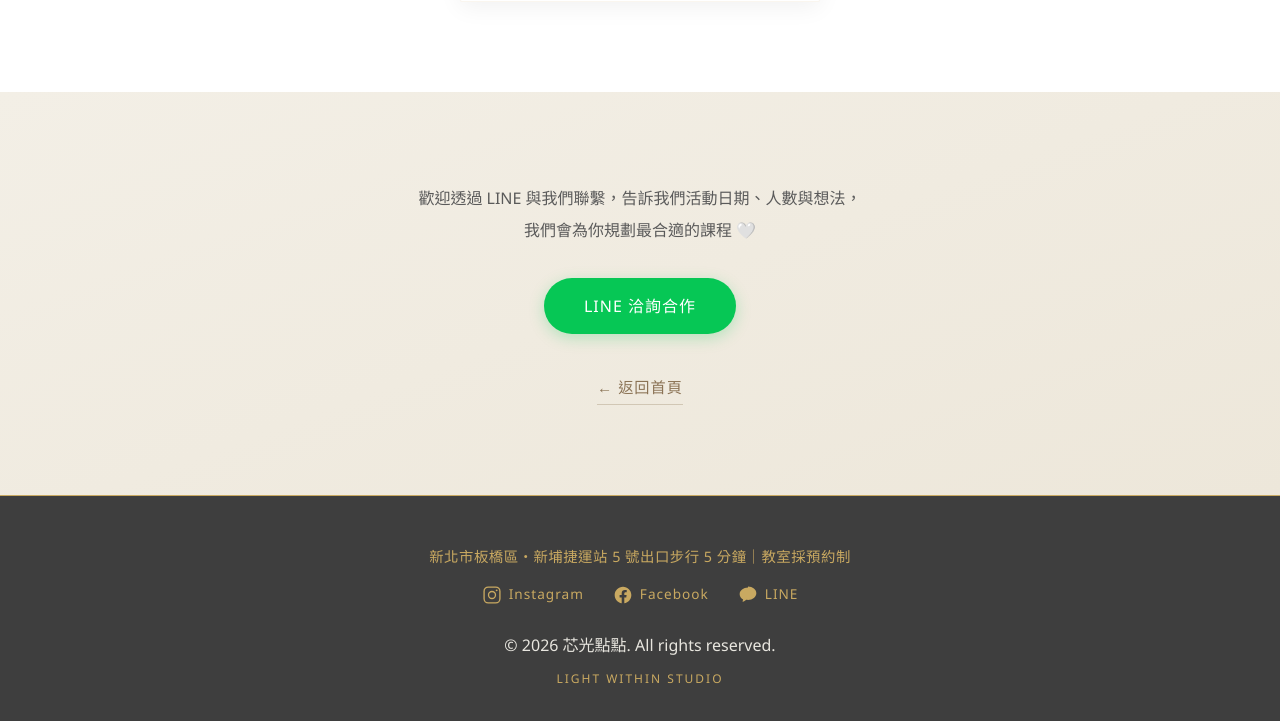
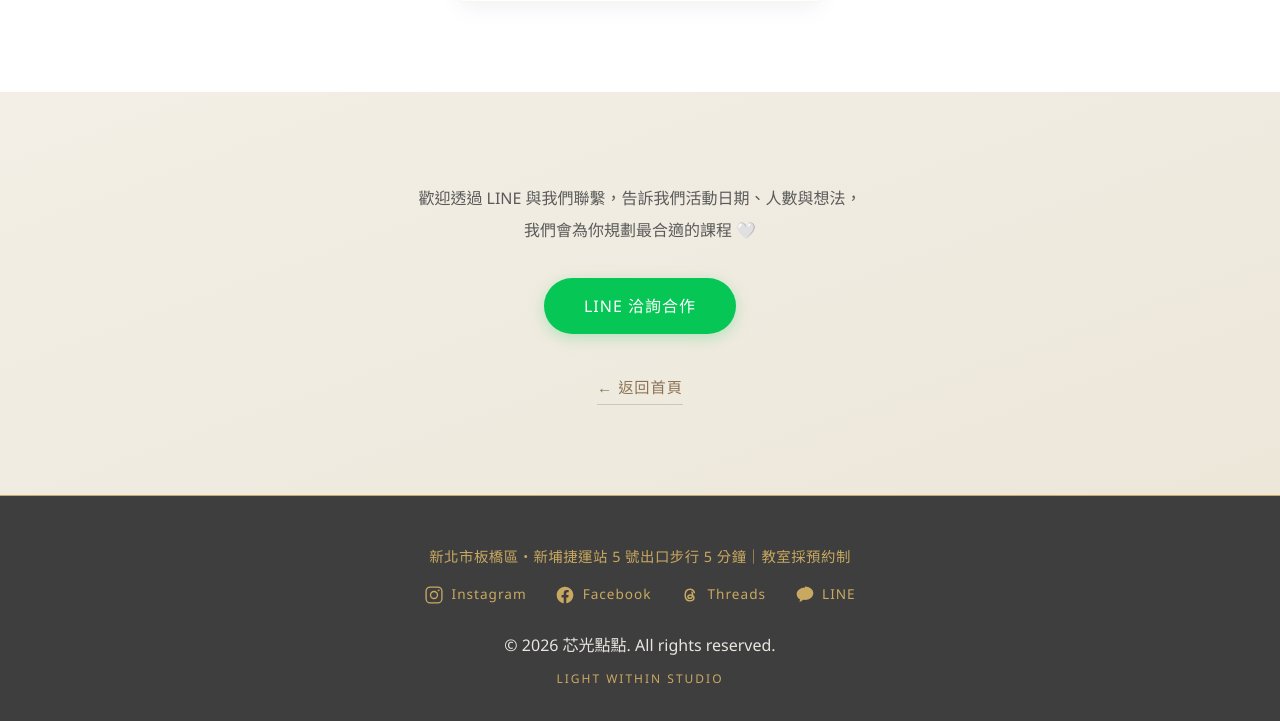
Before and after one commit to chinwei730-svg/light-within-studio, a plain HTML site: page corporate.html in a window 1280 px wide. Shown: the part 886-1607 px from the top of the page. Drawn offline with Linux system fonts and the light colour scheme.

Commit message:
Add Threads link to site footer

```diff
--- a/corporate.html
+++ b/corporate.html
@@ -100,6 +100,10 @@
                         <svg viewBox="0 0 24 24" fill="currentColor" aria-hidden="true"><path d="M22 12.06C22 6.5 17.52 2 12 2S2 6.5 2 12.06C2 17.08 5.66 21.24 10.44 22v-7.03H7.9v-2.91h2.54V9.85c0-2.52 1.5-3.91 3.77-3.91 1.09 0 2.24.2 2.24.2v2.46h-1.26c-1.24 0-1.63.78-1.63 1.57v1.89h2.78l-.44 2.91h-2.34V22C18.34 21.24 22 17.08 22 12.06z"/></svg>
                         <span>Facebook</span>
                     </a>
+                    <a href="https://www.threads.com/@lightwithin.st" target="_blank" rel="me noopener" aria-label="芯光點點 Threads">
+                        <svg viewBox="0 0 24 24" fill="none" stroke="currentColor" stroke-width="1.8" stroke-linecap="round" stroke-linejoin="round" aria-hidden="true"><path d="M17.2 9.2C16.5 6.6 14.6 5 11.9 5 8.4 5 6.2 7.6 6.2 12s2.2 7 5.7 7c2.9 0 4.8-1.5 4.8-3.7 0-2.3-2-3.3-4.3-3.3-1.7 0-2.9.8-2.9 2.1 0 1.2 1 1.9 2.3 1.9 2 0 3.2-1.5 3.2-4.4 0-1.2-.2-2.1-.6-2.9"/></svg>
+                        <span>Threads</span>
+                    </a>
                     <a href="https://line.me/R/ti/p/@360edfkc" target="_blank" rel="noopener" aria-label="芯光點點 LINE">
                         <svg viewBox="0 0 24 24" fill="currentColor" aria-hidden="true"><path d="M12 3C6.5 3 2 6.6 2 11c0 2.6 1.6 4.9 4.1 6.4-.1.6-.5 2-.6 2.4 0 0-.1.3.1.4.2.1.4 0 .4 0 .6-.1 3.3-2.1 3.9-2.5.7.1 1.4.2 2.1.2 5.5 0 10-3.6 10-8s-4.5-8-10-8z"/></svg>
                         <span>LINE</span>
```
Also changed, not shown: corporate-knu.html (+4 -0 lines), course-advanced-2days.html (+4 -0 lines), course-trial.html (+4 -0 lines), index.html (+6 -1 lines), what-is-orgonite.html (+4 -0 lines).
